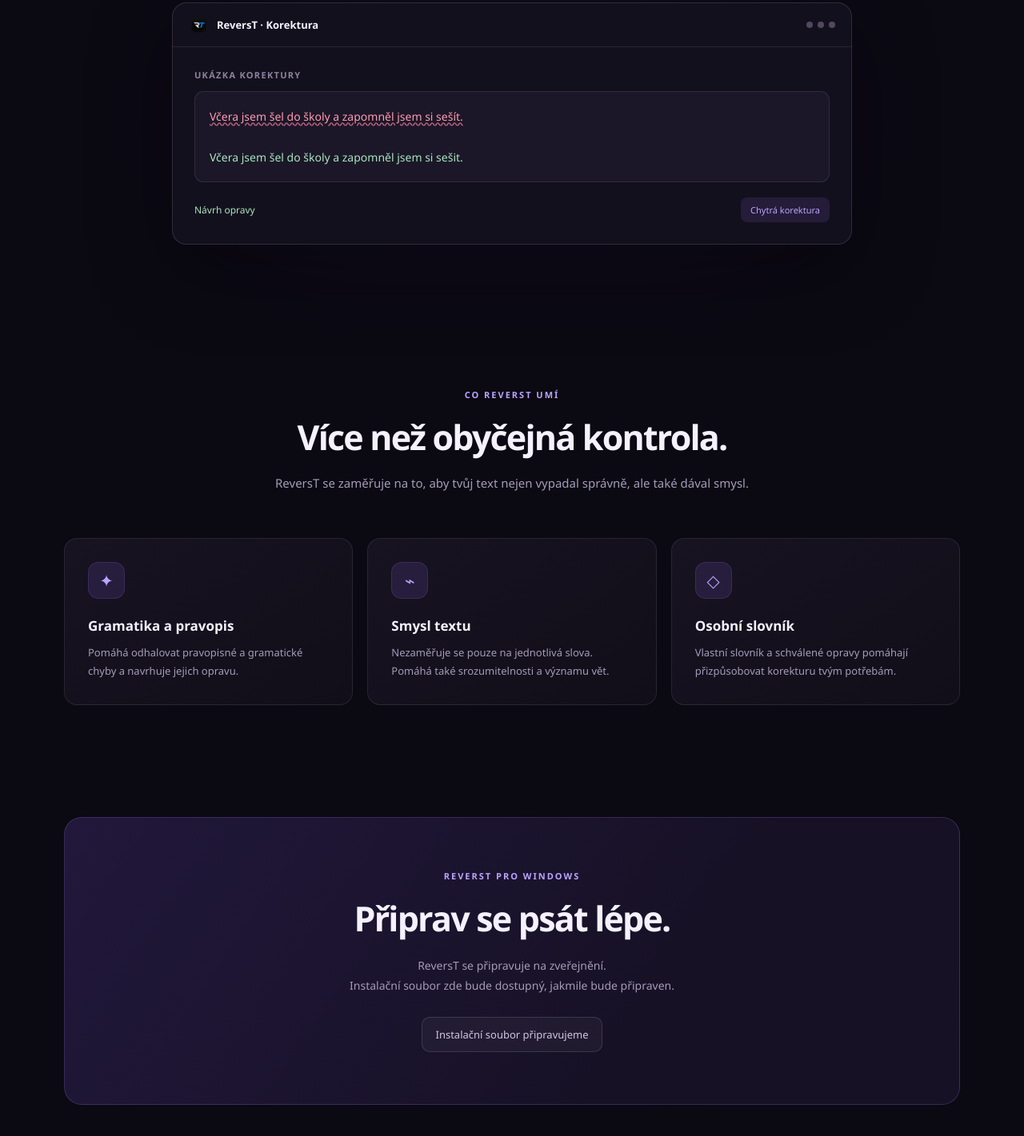
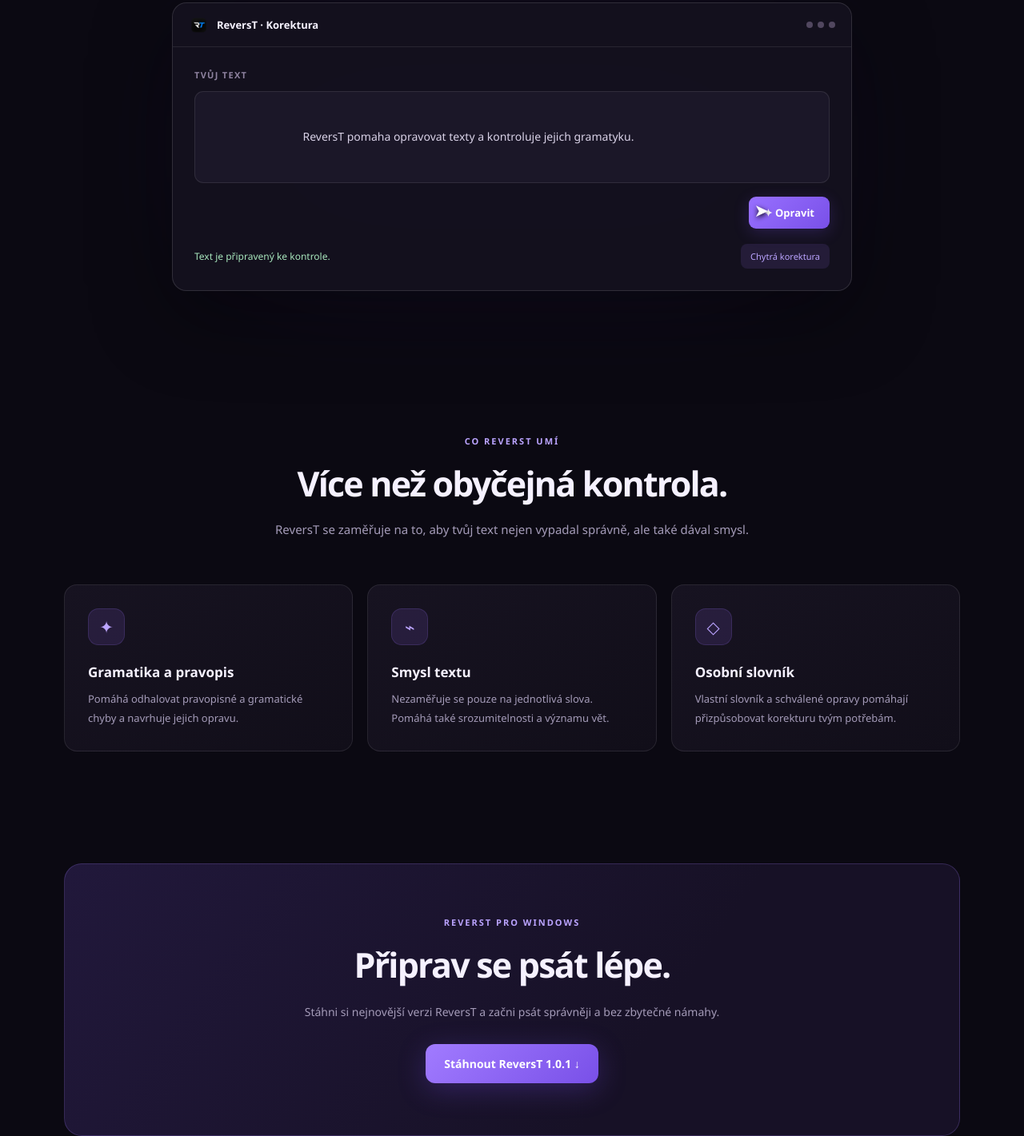
Before and after one commit to ondrejkaspar48-dev/reverst-web, a plain HTML site: page index.html in a window 1280 px wide. Shown: the part 727-2148 px from the top of the page at 80% size. Drawn offline with Linux system fonts and the light colour scheme.

Commit message:
Update index.html

```diff
--- a/index.html
+++ b/index.html
@@ -1,3 +1,4 @@
+
 <!DOCTYPE html>
 <html lang="cs">
 <head>
@@ -309,6 +310,15 @@
             color: #d9d2e7;
             line-height: 1.8;
             font-size: 14px;
+            min-height: 115px;
+            white-space: pre-wrap;
+            overflow-wrap: anywhere;
+            transition: border-color .3s, background .3s;
+        }
+
+        .preview-text.is-corrected {
+            border-color: rgba(115,220,155,.35);
+            background: rgba(35,75,53,.12);
         }
 
         .wrong {
@@ -318,6 +328,20 @@
 
         .correct {
             color: #a8e6bd;
+        }
+
+        .typing-cursor {
+            display: inline-block;
+            width: 2px;
+            height: 16px;
+            background: var(--purple-light);
+            margin-left: 2px;
+            vertical-align: -3px;
+            animation: blink .8s infinite;
+        }
+
+        @keyframes blink {
+            50% { opacity: 0; }
         }
 
         .preview-bottom {
@@ -332,6 +356,7 @@
         .status {
             color: #a8e6bd;
             font-size: 12px;
+            min-height: 16px;
         }
 
         .preview-tag {
@@ -340,6 +365,56 @@
             padding: 8px 12px;
             border-radius: 8px;
             font-size: 11px;
+        }
+
+        .preview-action-row {
+            display: flex;
+            justify-content: flex-end;
+            margin-top: 17px;
+        }
+
+        .preview-fix-button {
+            display: inline-flex;
+            align-items: center;
+            gap: 8px;
+            border: 0;
+            border-radius: 9px;
+            padding: 11px 19px;
+            color: white;
+            background: linear-gradient(135deg, #9870ff, #7950e8);
+            font: 600 13px "Segoe UI", Arial, sans-serif;
+            box-shadow: 0 5px 20px rgba(128,83,255,.2);
+            opacity: .5;
+            transform: scale(.97);
+            transition: .2s;
+        }
+
+        .preview-fix-button.ready {
+            opacity: 1;
+            transform: scale(1);
+        }
+
+        .preview-fix-button.clicked {
+            transform: scale(.94);
+            filter: brightness(1.25);
+        }
+
+        .fake-pointer {
+            position: absolute;
+            z-index: 5;
+            width: 22px;
+            height: 22px;
+            color: white;
+            font-size: 22px;
+            line-height: 1;
+            filter: drop-shadow(0 2px 3px #000);
+            pointer-events: none;
+            opacity: 0;
+            transition: left .75s ease, top .75s ease, opacity .25s;
+        }
+
+        .fake-pointer.visible {
+            opacity: 1;
         }
 
         /* FUNKCE */
@@ -446,18 +521,6 @@
             font-size: 14px;
         }
 
-        .download-status {
-            display: inline-block;
-            position: relative;
-            margin-top: 27px;
-            padding: 12px 17px;
-            border: 1px solid rgba(255,255,255,.12);
-            background: rgba(255,255,255,.04);
-            color: #cfc5e4;
-            border-radius: 10px;
-            font-size: 13px;
-        }
-
         /* PATIČKA */
 
         footer {
@@ -553,16 +616,6 @@
 
             .nav-links a:first-child {
                 display: none;
-            }
-
-            .hero-actions,
-            .hero-actions a {
-                width: 100%;
-            }
-
-            .hero-actions a {
-                justify-content: center;
-                text-align: center;
             }
 
             .download-card {
@@ -663,28 +716,34 @@
                         <div class="preview-content">
 
                             <div class="preview-label">
-                                Ukázka korektury
+                                Tvůj text
                             </div>
 
-                            <div class="preview-text">
-                                <span class="wrong">
-                                    Včera jsem šel do školy a zapomněl jsem si sešít.
-                                </span>
+                            <div class="preview-text" id="demoText">
+                                <span id="demoContent"></span><span class="typing-cursor" id="typingCursor"></span>
+                            </div>
 
-                                <br><br>
-
-                                <span class="correct">
-                                    Včera jsem šel do školy a zapomněl jsem si sešit.
-                                </span>
+                            <div class="preview-action-row">
+                                <button class="preview-fix-button" id="demoFixButton" type="button">
+                                    ✦ Opravit
+                                </button>
                             </div>
 
                             <div class="preview-bottom">
-                                <div class="status">Návrh opravy</div>
-                                <div class="preview-tag">Chytrá korektura</div>
+                                <div class="status" id="demoStatus">
+                                    Připravuji ukázku...
+                                </div>
+
+                                <div class="preview-tag">
+                                    Chytrá korektura
+                                </div>
                             </div>
 
                         </div>
                     </div>
+
+                    <div class="fake-pointer" id="fakePointer">➤</div>
+
                 </div>
 
             </section>
@@ -760,14 +819,17 @@
                     <h2>Připrav se psát lépe.</h2>
 
                     <p>
-                        ReversT se připravuje na zveřejnění.<br>
-                        Instalační soubor zde bude dostupný,
-                        jakmile bude připraven.
+                        Stáhni si nejnovější verzi ReversT a začni
+                        psát správněji a bez zbytečné námahy.
                     </p>
 
-                    <div class="download-status">
-                        Instalační soubor připravujeme
-                    </div>
+                    <a
+                        href="https://github.com/ondrejkaspar48-dev/reverst-server/releases/download/v1.0.1/ReversT-Setup.exe"
+                        class="button-primary"
+                        style="margin-top: 28px;"
+                    >
+                        Stáhnout ReversT 1.0.1 ↓
+                    </a>
 
                 </div>
 
@@ -797,6 +859,107 @@
     <script>
         document.getElementById("year").textContent =
             new Date().getFullYear();
+
+        // ANIMOVANÁ UKÁZKA REVERS T
+
+        const originalText =
+            "ReversT pomaha opravovat texty a kontroluje jejich gramatyku.";
+
+        const correctedText =
+            "ReversT pomáhá opravovat texty a kontroluje jejich gramatiku.";
+
+        const demoContent = document.getElementById("demoContent");
+        const demoText = document.getElementById("demoText");
+        const demoStatus = document.getElementById("demoStatus");
+        const demoFixButton = document.getElementById("demoFixButton");
+        const typingCursor = document.getElementById("typingCursor");
+        const fakePointer = document.getElementById("fakePointer");
+
+        const wait = ms =>
+            new Promise(resolve => setTimeout(resolve, ms));
+
+        async function typeText(text) {
+            demoContent.textContent = "";
+
+            for (let i = 0; i < text.length; i++) {
+                demoContent.textContent += text[i];
+                await wait(43);
+            }
+        }
+
+        async function animateDemo() {
+            while (true) {
+
+                // Reset ukázky
+                demoContent.textContent = "";
+                demoText.classList.remove("is-corrected");
+                demoFixButton.classList.remove("ready", "clicked");
+                fakePointer.classList.remove("visible");
+                typingCursor.style.display = "inline-block";
+
+                demoStatus.textContent = "Psaní textu...";
+
+                await wait(900);
+
+                // Postupné psaní textu
+                await typeText(originalText);
+
+                typingCursor.style.display = "none";
+                demoStatus.textContent = "Text je připravený ke kontrole.";
+
+                await wait(800);
+
+                // Aktivace tlačítka
+                demoFixButton.classList.add("ready");
+                await wait(400);
+
+                // Pohyb kurzoru k tlačítku
+                const wrapperRect =
+                    document.querySelector(".preview-wrapper").getBoundingClientRect();
+
+                const buttonRect =
+                    demoFixButton.getBoundingClientRect();
+
+                const pointerX =
+                    buttonRect.left - wrapperRect.left + 5;
+
+                const pointerY =
+                    buttonRect.top - wrapperRect.top + 5;
+
+                fakePointer.style.left = pointerX + "px";
+                fakePointer.style.top = pointerY + "px";
+                fakePointer.classList.add("visible");
+
+                await wait(850);
+
+                // Kliknutí
+                demoFixButton.classList.add("clicked");
+                demoStatus.textContent = "Probíhá kontrola textu...";
+
+                await wait(250);
+
+                demoFixButton.classList.remove("clicked");
+                fakePointer.classList.remove("visible");
+
+                // Simulace zpracování
+                await wait(1100);
+
+                // Zobrazení opraveného textu
+                demoContent.innerHTML =
+                    '<span class="correct"></span>';
+
+                demoContent.querySelector(".correct").textContent =
+                    correctedText;
+
+                demoText.classList.add("is-corrected");
+
+                demoStatus.textContent = "✓ Text byl úspěšně opraven.";
+
+                await wait(4000);
+            }
+        }
+
+        animateDemo();
     </script>
 
 </body>
```
